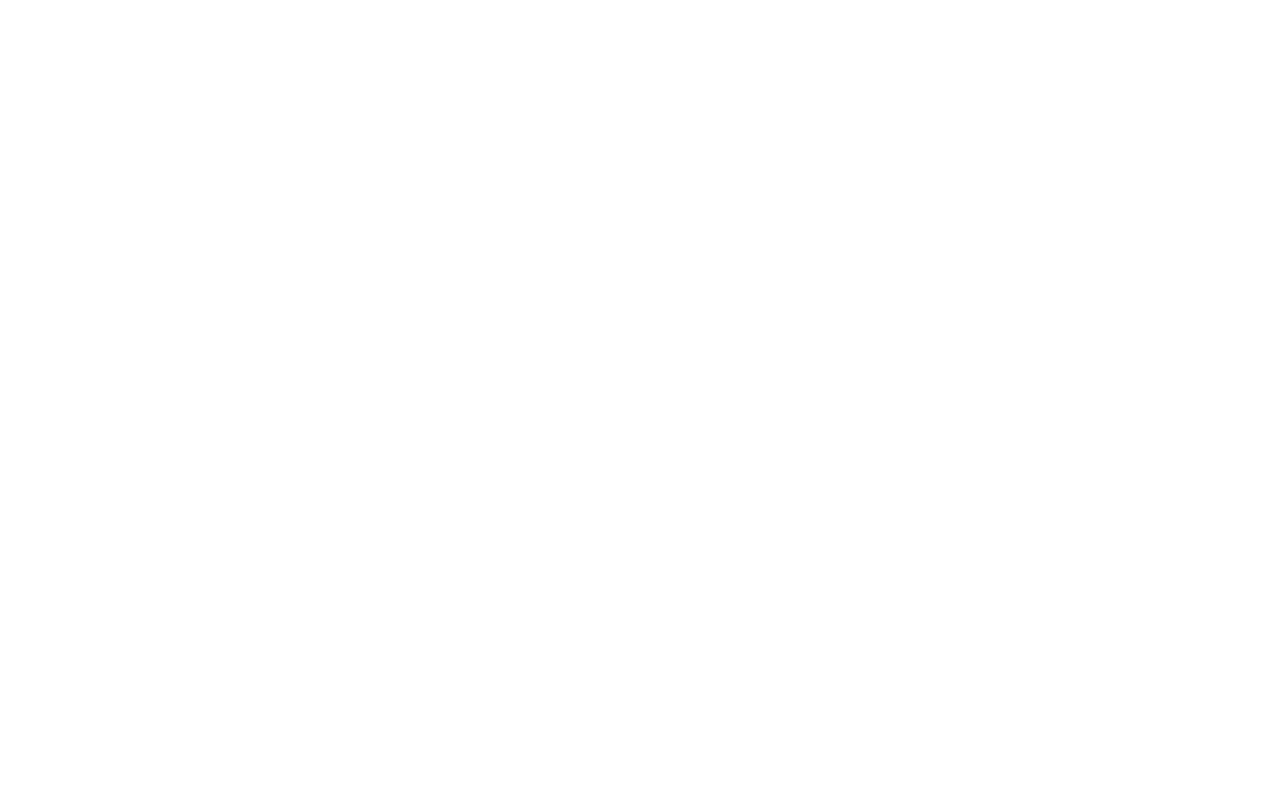
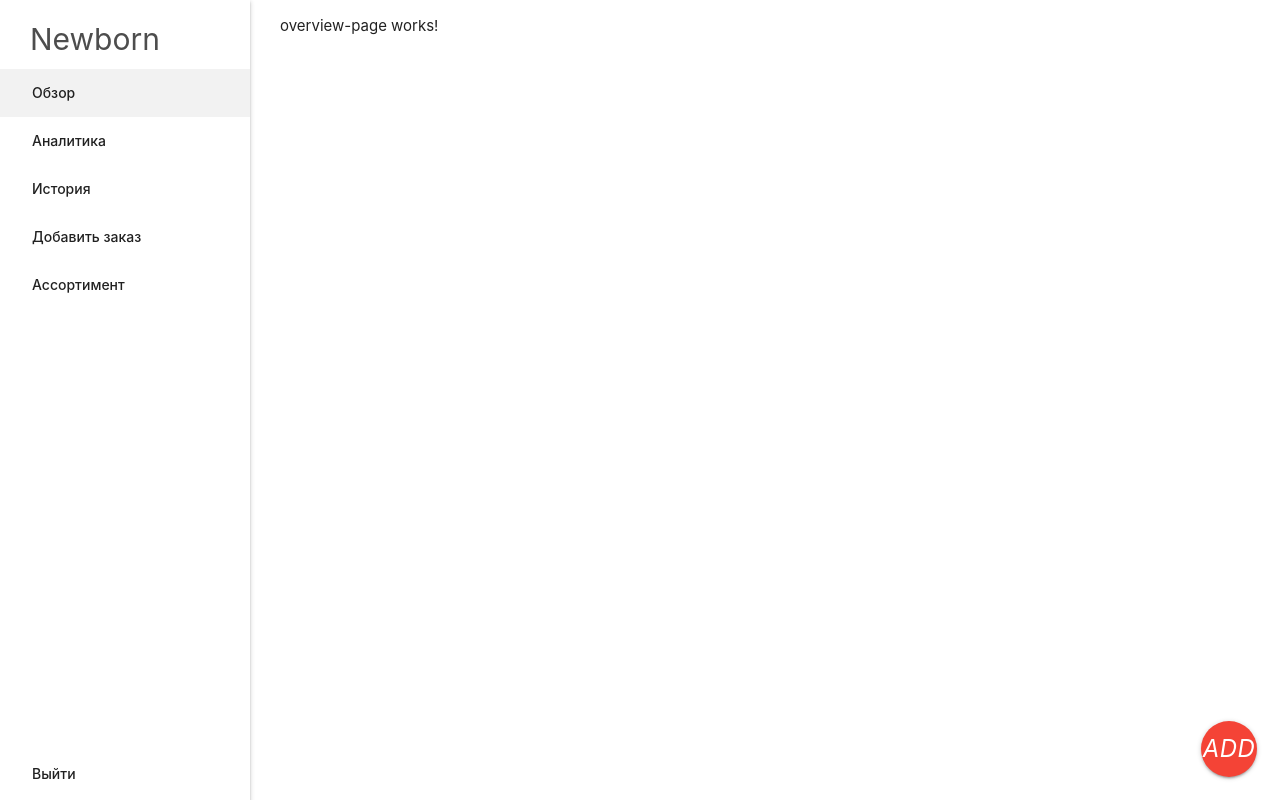
Before and after one commit to Flunt1k/FullStack-App, an Angular app in the folder client/: page /overview in a window 1280 px wide. Before the commit this address led to /. Built offline with nearby package versions, Linux system fonts and the light colour scheme; sample sign-in values are in the browser's storage.

Commit message:
Add site layout

```diff
--- a/client/src/app/app-routing.module.ts
+++ b/client/src/app/app-routing.module.ts
@@ -6,6 +6,7 @@ import { AuthLayoutComponent } from './shared/layouts/auth-layout/auth-layout.co
 import { SiteLayoutComponent } from './shared/layouts/site-layout/site-layout.component';
 import { RegisterPageComponent } from './register-page/register-page.component';
 import { AuthGuard } from './shared/classes/auth.guard';
+import { OverviewPageComponent } from './overview-page/overview-page.component';
 
 const routes: Routes = [
   {
@@ -21,7 +22,7 @@ const routes: Routes = [
     path: '',
     component: SiteLayoutComponent,
     canActivate: [AuthGuard],
-    children: [],
+    children: [{path: 'overview', component: OverviewPageComponent}],
   },
 ];
 
--- a/client/src/app/app.module.ts
+++ b/client/src/app/app.module.ts
@@ -10,6 +10,7 @@ import { AuthLayoutComponent } from './shared/layouts/auth-layout/auth-layout.co
 import { SiteLayoutComponent } from './shared/layouts/site-layout/site-layout.component';
 import { RegisterPageComponent } from './register-page/register-page.component';
 import { TokenInterceptor } from './shared/classes/token.interceptor';
+import { OverviewPageComponent } from './overview-page/overview-page.component';
 
 
 @NgModule({
@@ -19,6 +20,7 @@ import { TokenInterceptor } from './shared/classes/token.interceptor';
     AuthLayoutComponent,
     SiteLayoutComponent,
     RegisterPageComponent,
+    OverviewPageComponent,
   ],
   providers: [{provide: HTTP_INTERCEPTORS, multi: true, useClass: TokenInterceptor}],
   imports: [BrowserModule, AppRoutingModule, FormsModule, ReactiveFormsModule, HttpClientModule],
--- /dev/null
+++ b/client/src/app/overview-page/overview-page.component.html
@@ -0,0 +1 @@
+<p>overview-page works!</p>
--- /dev/null
+++ b/client/src/app/overview-page/overview-page.component.ts
@@ -0,0 +1,15 @@
+import { Component, OnInit } from '@angular/core';
+
+@Component({
+  selector: 'app-overview-page',
+  templateUrl: './overview-page.component.html',
+  styleUrls: ['./overview-page.component.css']
+})
+export class OverviewPageComponent implements OnInit {
+
+  constructor() { }
+
+  ngOnInit(): void {
+  }
+
+}
--- a/client/src/app/shared/layouts/site-layout/site-layout.component.html
+++ b/client/src/app/shared/layouts/site-layout/site-layout.component.html
@@ -1 +1,26 @@
-<p>site-layout works!</p>
+<ul class="sidenav sidenav-fixed a-sidenav">
+    <h4>Newborn</h4>
+    <li class="bold active"><a href="#" class="waves-effect waves-orange">Обзор</a></li>
+    <li class="bold"><a href="#" class="waves-effect waves-orange">Аналитика</a></li>
+    <li class="bold"><a href="#" class="waves-effect waves-orange">История</a></li>
+    <li class="bold"><a href="#" class="waves-effect waves-orange">Добавить заказ</a></li>
+    <li class="bold "><a href="#" class="waves-effect waves-orange">Ассортимент</a></li>
+    <li class="bold last"><a href="#" class="waves-effect waves-orange">Выйти</a></li>
+</ul>
+
+<main class="content">
+    <router-outlet></router-outlet>
+</main>
+
+<div class="fixed-action-btn">
+    <a class="btn-floating btn-large red">
+        <i class="large material-icons">add</i>
+    </a>
+    <ul>
+        <li><a class="btn-floating green"><i class="material-icons">assignment</i></a></li>
+        <li><a class="btn-floating blue"><i class="material-icons">list</i></a></li>
+    </ul>
+</div>
+
+<script src="scripts/materialize.min.js"></script>
+<script src="scripts/scripts.js"></script>
```
Also changed, not shown: client/src/app/overview-page/overview-page.component.css (added), 1 other file (tests, documents, lock files or other folders).
